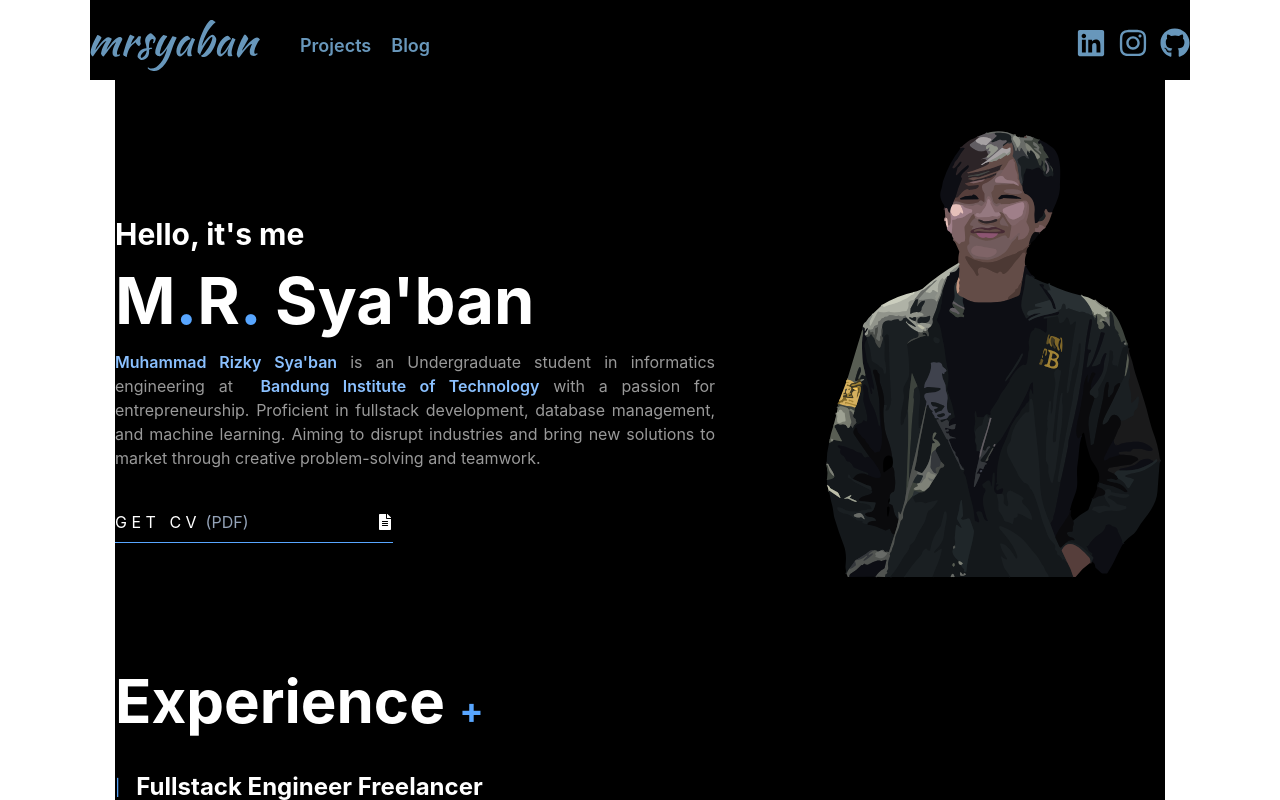
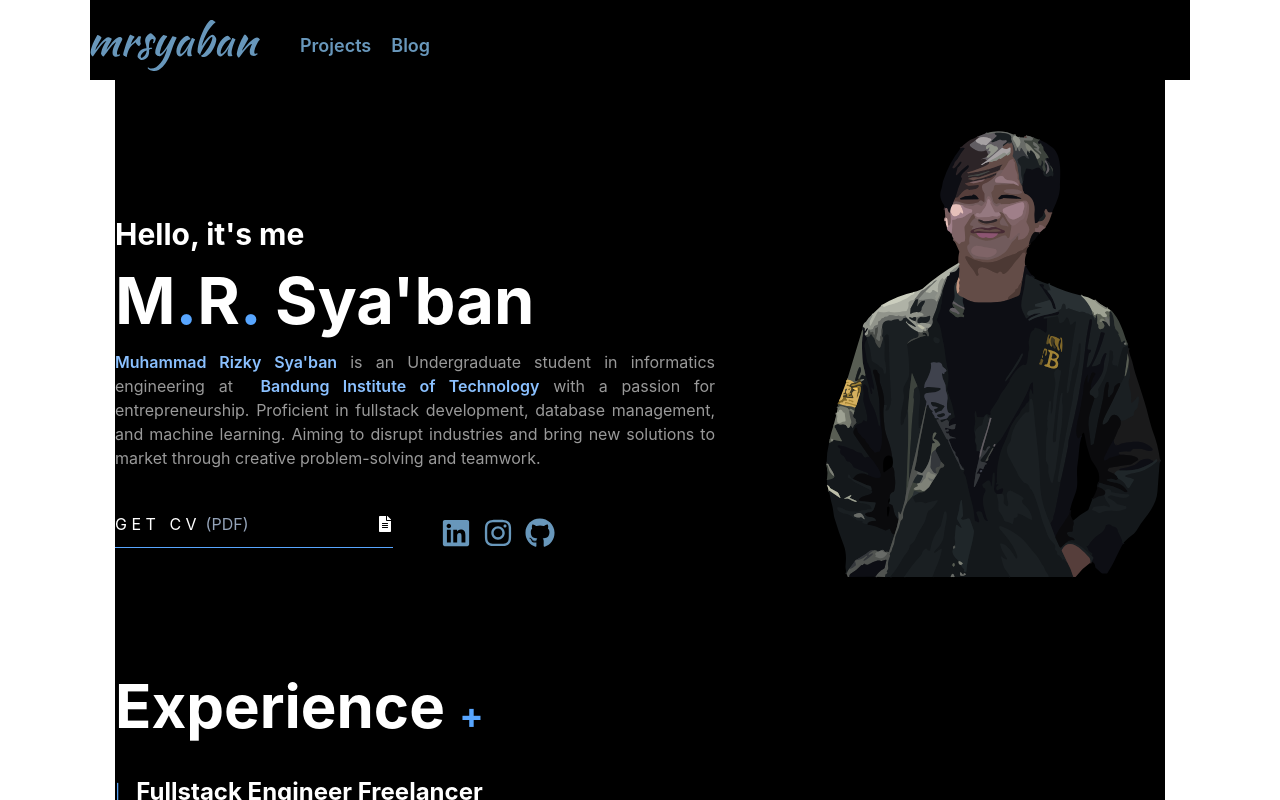
Before and after one commit to mrsyaban/personal-web, a React (Create React App) app: page / in a window 1280 px wide. Shown: the top 800 px of the page. Built offline with nearby package versions, Linux system fonts and the light colour scheme.

Commit message:
feat: update cv

```diff
--- a/package.json
+++ b/package.json
@@ -21,6 +21,7 @@
     "react-dom": "^18.2.0",
     "react-icons": "^4.9.0",
     "react-multi-carousel": "^2.8.4",
+    "react-pdf": "^7.7.1",
     "react-router-dom": "^6.21.1",
     "react-scripts": "5.0.1",
     "react-social-icons": "^5.15.0",
--- a/public/index.html
+++ b/public/index.html
@@ -7,11 +7,7 @@
     <meta name="theme-color" content="#000000" />
     <meta
       name="description"
-      content="Muhammad Rizky Sya'ban is an Undergraduate student in informatics engineering at Bandung Institute of Technology with a passion for
-      entrepreneurship. Proficient in fullstack development, database
-      management, and machine learning. Aiming to disrupt
-      industries and bring new solutions to market through creative
-      problem-solving and teamwork."
+      content="Muhammad Rizky Sya'ban is an Undergraduate student in informatics engineering at Bandung Institute of Technology with a passion for entrepreneurship. Proficient in fullstack development, database management, and machine learning. Aiming to disrupt industries and bring new solutions to market through creative problem-solving and teamwork."
     />
     <link rel="apple-touch-icon" href="%PUBLIC_URL%/logo192.png" />
     <!--
--- a/src/components/NavBar/index.tsx
+++ b/src/components/NavBar/index.tsx
@@ -1,6 +1,5 @@
 import { Link } from 'react-router-dom';
 import logo from './../../assets/logo.svg';
-import {FaLinkedin, FaInstagram, FaGithub} from 'react-icons/fa';
 
 const NavBar: React.FC = () => {
   const scrollToTop = () => {
@@ -41,32 +40,6 @@ const NavBar: React.FC = () => {
       </div>
 
 
-      <div className="flex bg-transparent pt-2 space-x-3 h-auto text-navbarBlue">
-        <a
-          href="https://www.linkedin.com/in/mrsyaban/"
-          rel="noreferrer"
-          target="_blank"
-          className="hover:text-blue"
-        >
-          <FaLinkedin size={30} />
-        </a>
-        <a
-          href="https://www.instagram.com/mrsybn_/"
-          rel="noreferrer"
-          target="_blank"
-          className="hover:text-blue"
-        >
-          <FaInstagram size={30} />
-        </a>
-        <a
-          href="https://github.com/mrsyaban"
-          rel="noreferrer"
-          target="_blank"
-          className="hover:text-blue"
-        >
-          <FaGithub size={30} />
-        </a>
-      </div>
     </nav>
   );
 };
--- a/src/components/homepage/about-me/index.tsx
+++ b/src/components/homepage/about-me/index.tsx
@@ -1,5 +1,6 @@
 import profpic from './../../../assets/propil.svg';
 import { FaFileAlt } from "react-icons/fa";
+import {FaLinkedin, FaInstagram, FaGithub} from 'react-icons/fa';
 
 const AboutMe = () => {
   return (
@@ -17,10 +18,11 @@ const AboutMe = () => {
           industries and bring new solutions to market through creative
           problem-solving and teamwork.
         </p>
+        <div className='flex flex-row gap-12'>
           <a
-          className="flex  justify-start "
-          href="https://drive.google.com/file/d/1iT-xcs3OR3-uhCq1FCxIGI-qRtxp0qQ4/view?usp=drive_link"
-          rel="noreferrer"
+            className="flex  justify-start"
+            href="./CV_Muhammad-Rizky-Sya'ban.pdf"
+            rel="noopener noreferrer"
             target="_blank"
           >
             <button className="flex hover:pl-5 bottom-0 items-center gap-14 border-b border-solid border-blue text-[16px] pb-2 md:gap-32 ">
@@ -31,6 +33,34 @@ const AboutMe = () => {
               <FaFileAlt size={16} />
             </button>
           </a>
+
+          <div className="flex bg-transparent pt-2 space-x-3 h-auto text-navbarBlue">
+            <a
+              href="https://www.linkedin.com/in/mrsyaban/"
+              rel="noreferrer"
+              target="_blank"
+              className="hover:text-blue"
+            >
+              <FaLinkedin size={30} />
+            </a>
+            <a
+              href="https://www.instagram.com/mrsybn_/"
+              rel="noreferrer"
+              target="_blank"
+              className="hover:text-blue"
+            >
+              <FaInstagram size={30} />
+            </a>
+            <a
+              href="https://github.com/mrsyaban"
+              rel="noreferrer"
+              target="_blank"
+              className="hover:text-blue"
+            >
+              <FaGithub size={30} />
+            </a>
+          </div>
+        </div>
       </div>
       <div className='flex lg:flex-col items-center h-fit justify-center'>
         <img
```
Also changed, not shown: 2 other files (tests, documents, lock files or other folders). Lines whose indentation alone changed are shown as unchanged.
